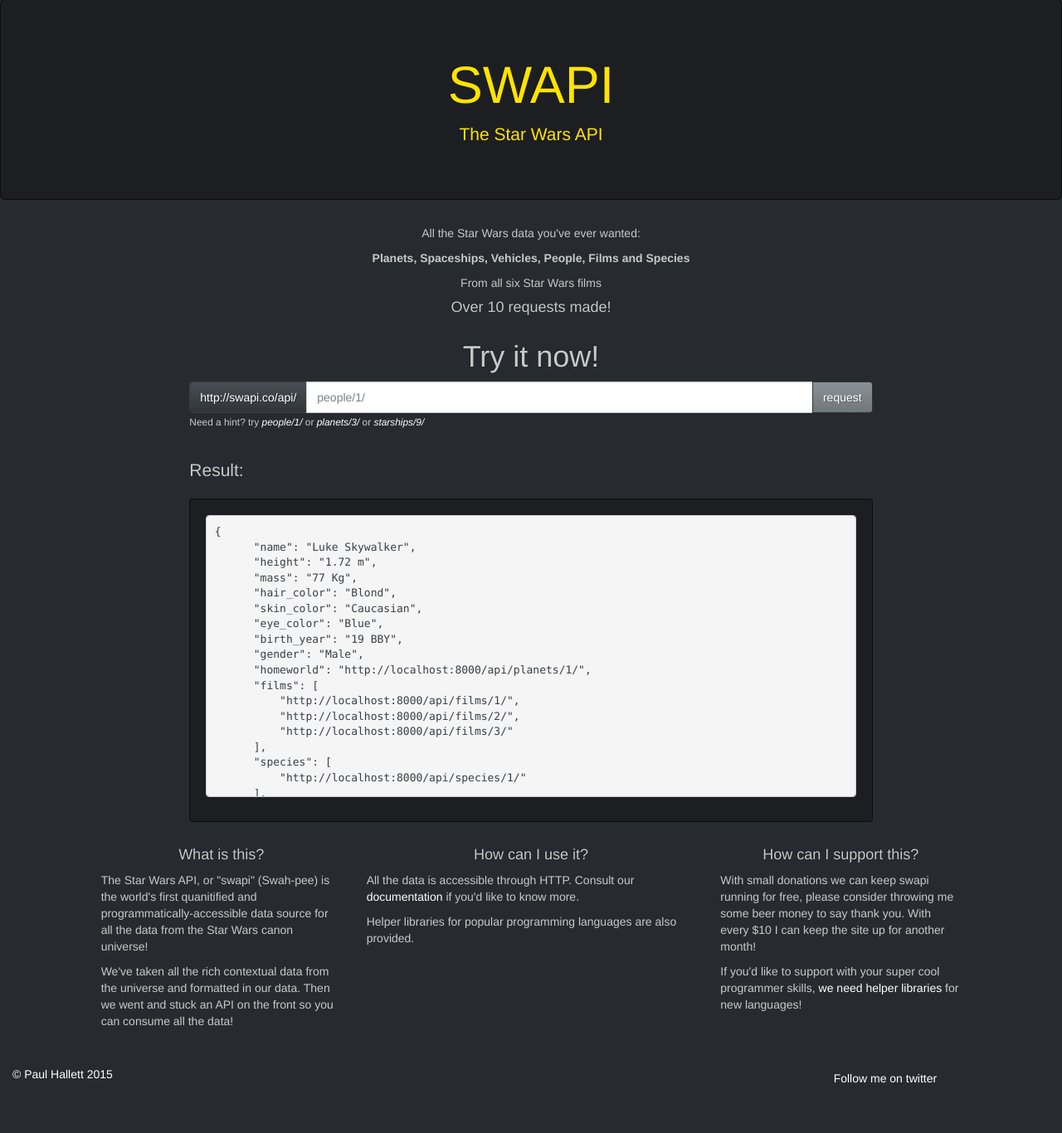
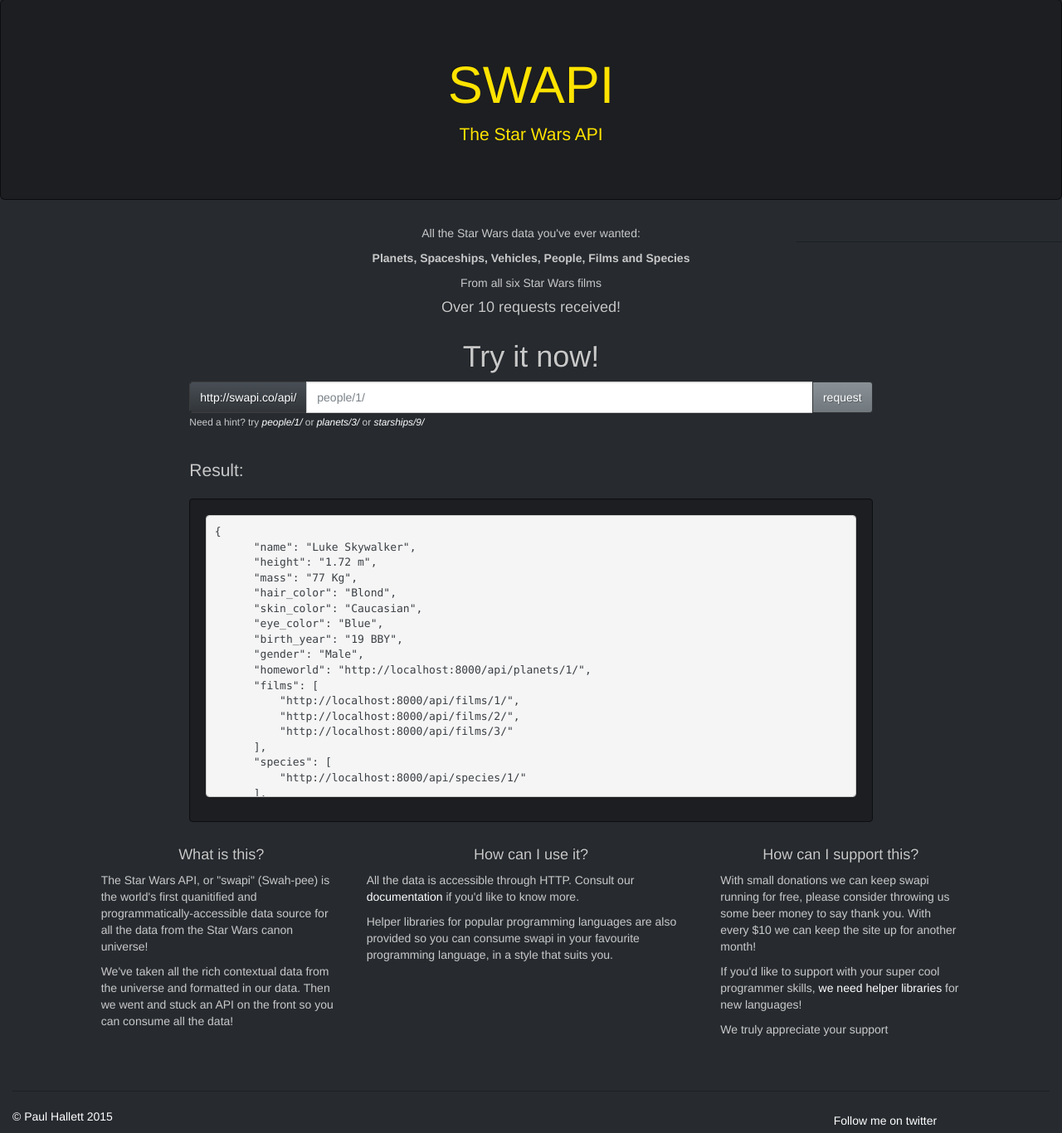
Before and after one commit to phalt/swapi, a Django app: template swapi/templates/index.html in a window 1280 px wide. Shown: the part 113-1479 px from the top of the page at 83% size. Before the commit the page ends 1419 px from the top, so only its background shows below. Run offline with Django 3.2, Linux system fonts and the light colour scheme; the template is opened without the code that fills it: most values are stand-ins (such as "Sample title", 1, 10 or a date in 2020); parts of the project's set-up code (start-up, migrations or seed data) failed here and were passed over; some libraries are stand-ins or nearby versions; grey boxes are pictures that could not be loaded.

Commit message:
update to templates

```diff
--- a/swapi/templates/about.html
+++ b/swapi/templates/about.html
@@ -18,7 +18,7 @@
 </div>
 <div class="col-sm-2 col-lg-2 col-md-2">
 <h4>Donate</h4>
-    <p>With small donations we can keep swapi running for free, please consider throwing me some beer money to say thank you. With every $10 I can keep the site up for another month!</p>
+    <p>With small donations we can keep swapi running for free, please consider throwing us some beer money to say thank you. With every $10 we can keep the site up for another month!</p>
 <p><form action="/stripe/donation" method="POST">{% csrf_token %}
           <script
             src="https://checkout.stripe.com/checkout.js" class="stripe-button"
@@ -30,6 +30,7 @@
             data-panel-label="Donate">
           </script>
         </form></p>
+<p>We truly appreciate your support</p>
 </div>
 </div>
 {% endblock mainbody %}
--- a/swapi/templates/index.html
+++ b/swapi/templates/index.html
@@ -7,10 +7,11 @@
           <p>All the Star Wars data you've ever wanted:</p>
           <p><b>Planets, Spaceships, Vehicles, People, Films and Species</b></p>
           <p>From all six Star Wars films</p>
-          <p><h4>Over {{ hits }} requests made!</h4></p>
+          <p><h4>Over {{ hits }} requests received!</h4></p>
         </div>
         <div class="col-lg-3">
         </div>
+        <hr>
       </div>
 <div class="row">
     <div class="col-sm-2 col-lg-2 col-md-2">
@@ -75,11 +76,11 @@
         <div class="col-sm-4 col-lg-4 col-md-4">
           <h4 class="center">How can I use it?</h4>
           <p>All the data is accessible through HTTP. Consult our <a href="/documentation">documentation</a> if you'd like to know more.</p>
-          <p>Helper libraries for popular programming languages are also provided.</p>
+          <p>Helper libraries for popular programming languages are also provided so you can consume swapi in your favourite programming language, in a style that suits you.</p>
         </div>
         <div class="col-sm-3 col-lg-3 col-md-3">
           <h4 class="center">How can I support this?</h4>
-          <p>With small donations we can keep swapi running for free, please consider throwing me some beer money to say thank you. With every $10 I can keep the site up for another month!</p>
+          <p>With small donations we can keep swapi running for free, please consider throwing us some beer money to say thank you. With every $10 we can keep the site up for another month!</p>
 <p><form action="/stripe/donation" method="POST">{% csrf_token %}
           <script
             src="https://checkout.stripe.com/checkout.js" class="stripe-button"
@@ -92,10 +93,12 @@
           </script>
         </form></p>
         <p>If you'd like to support with your super cool programmer skills, <a href="/documentation">we need helper libraries</a> for new languages!</p>
+        <p>We truly appreciate your support</p>
         </div>
         <div class="col-sm-1 col-lg-1 col-md-1">
         </div>
       </div>
+      <hr>
 {% endblock mainbody %}
 {% block scripts %}
 <script>
```
